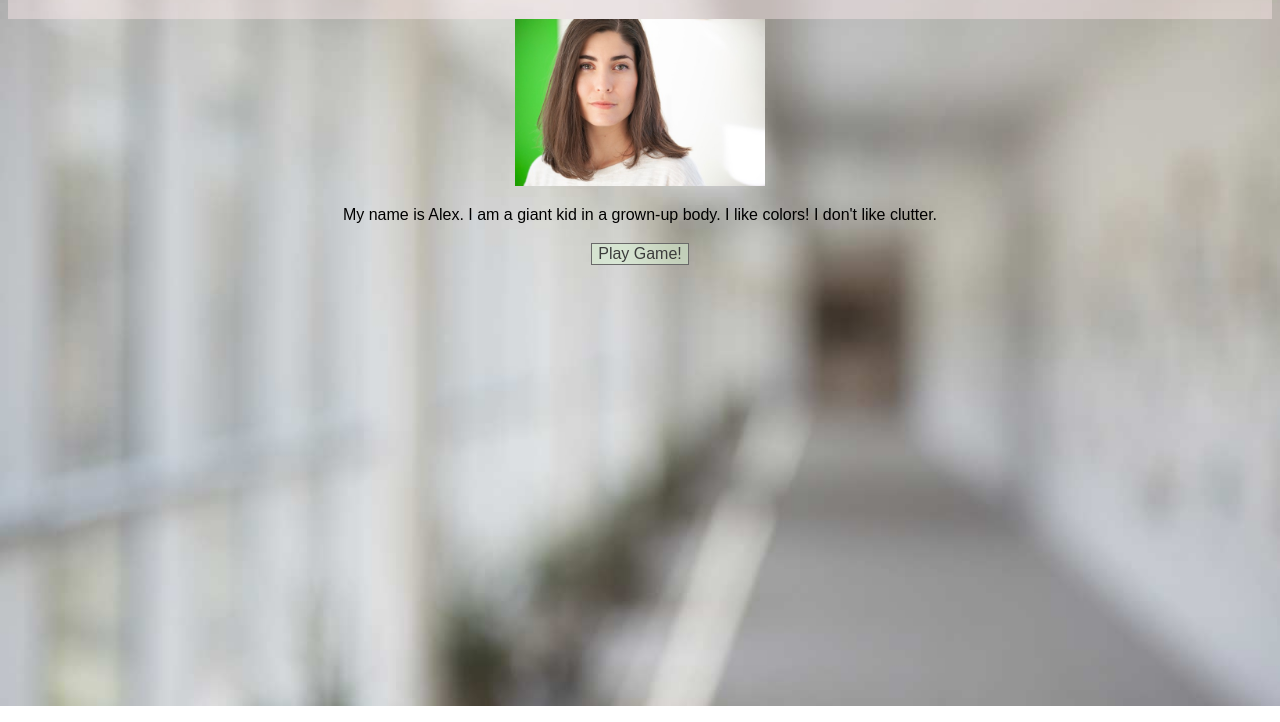
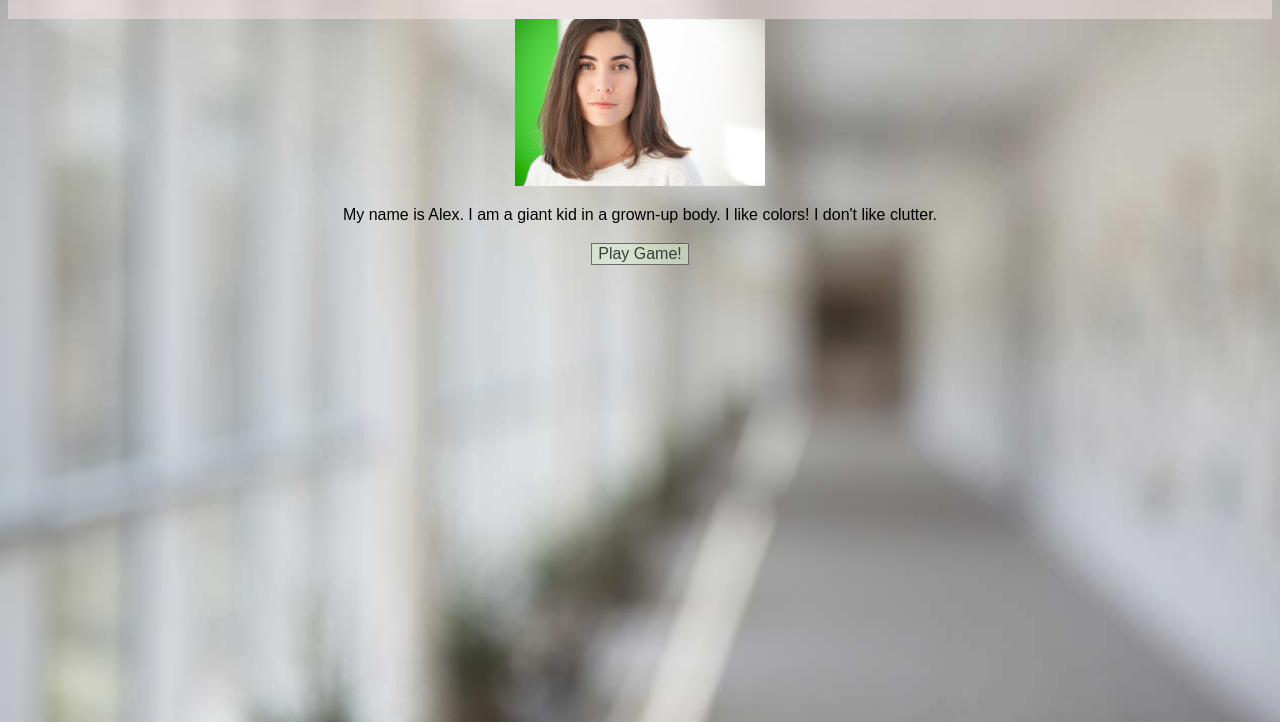
Before and after one commit to team-tidy/Karie-Mondo, a plain HTML site: page index.html in a window 1280 px wide. Shown: the part 94-816 px from the top of the page. Drawn offline with Linux system fonts and the light colour scheme; a web font is replaced by a local one.

Commit message:
we resized the background images to always fill browser

```diff
--- a/src/game/game.css
+++ b/src/game/game.css
@@ -2,7 +2,8 @@ body {
     background-image: url('../../assets/background.jpg');
     background-repeat: no-repeat;
     background-attachment: fixed;
-    background-size: 100% auto;
+    background-size: cover;
+    min-height: 100vh;
 }
 
 header {
--- a/src/intro/index.css
+++ b/src/intro/index.css
@@ -2,7 +2,8 @@ body {
     background-image: url('../../assets/background.jpg');
     background-repeat: no-repeat;
     background-attachment: fixed;
-    background-size: 100% auto;
+    background-size: cover;
+    min-height: 100vh;
 }
 
 header {
--- a/src/result/results.css
+++ b/src/result/results.css
@@ -2,7 +2,8 @@ body {
     background-image: url('../../assets/background.jpg');
     background-repeat: no-repeat;
     background-attachment: fixed;
-    background-size: 100% auto;
+    background-size: cover;
+    min-height: 100vh;
 }
 
 header {
```
